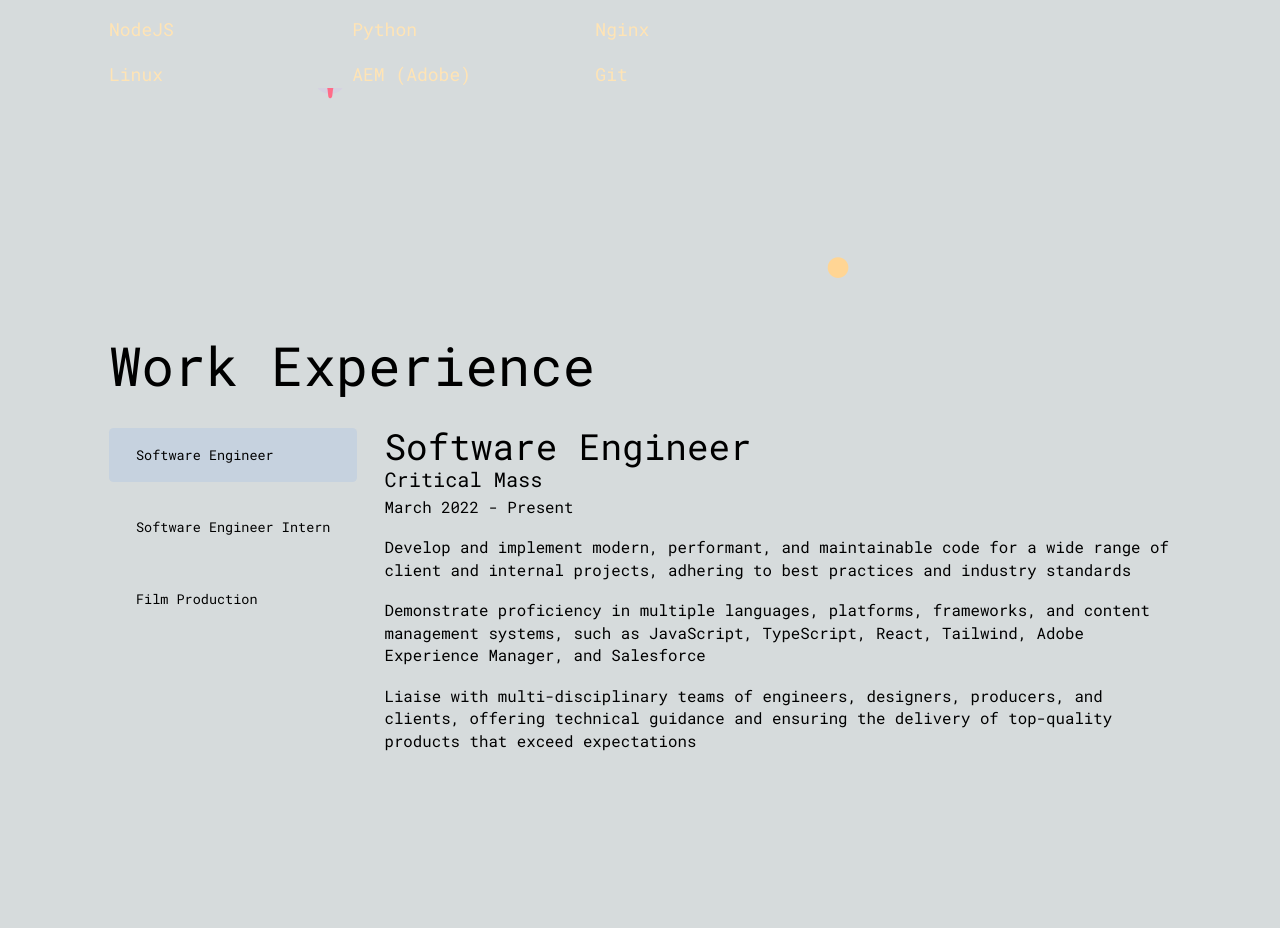
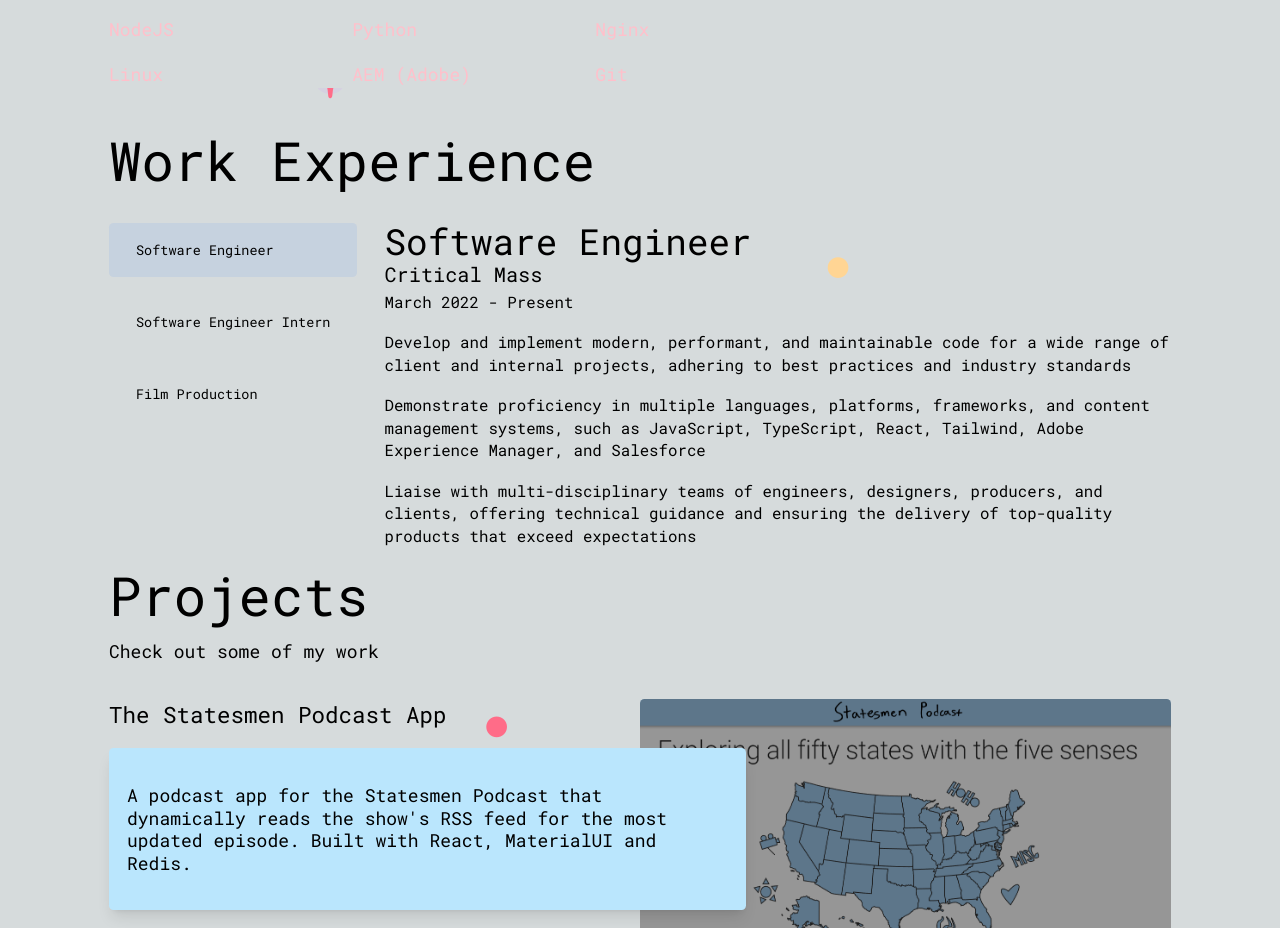
Before and after one commit to yunggarlic/new_personal, a Next.js app: page / in a window 1280 px wide. Shown: the part 1360-2288 px from the top of the page. Built offline with nearby package versions, Linux system fonts and the light colour scheme.

Commit message:
updates work height

```diff
--- a/src/components/Work.tsx
+++ b/src/components/Work.tsx
@@ -1,23 +1,24 @@
-import React, { useState, useEffect } from "react";
-import Link from "next/link";
-import { JobProp, JobProps } from "../lib/types";
+import React, { useState, useEffect } from 'react';
+import Link from 'next/link';
+import { JobProp, JobProps } from '../lib/types';
+import Swiper from 'swiper';
 
 const Work: React.FC<JobProps> = ({ jobs }) => {
   const [currentJob, setCurrentJob] = useState(0);
   return (
-    <section className="bg-primary-gradient flex h-screen items-center" id="work">
-      <div className="my-auto w-full tablet:h-[unset]">
+    <section className="bg-primary-gradient flex items-center" id="work">
+      <div className="h-scren my-auto w-full tablet:h-[unset]">
         <h2 className="pb-8">Work Experience</h2>
         <div className="work-inner flex h-full flex-col space-y-4 tablet:flex-row tablet:space-y-0">
-          <div className="tab-list flex justify-between gap-4 tablet:mr-6 tablet:flex-col tablet:justify-start">
+          <div className="tab-list swiper-container flex flex-col justify-between gap-4 tablet:mr-6 tablet:justify-start">
             {jobs.map((job, i) => (
               <button
                 key={i}
                 onClick={() => setCurrentJob(i)}
                 className={`${
                   currentJob === i
-                    ? "active bg-blue-500/10 dark:bg-deep-blue"
-                    : ""
+                    ? 'active bg-blue-500/10 dark:bg-deep-blue'
+                    : ''
                 } work-tab`}
               >
                 {job.jobTitle}
@@ -30,8 +31,8 @@ const Work: React.FC<JobProps> = ({ jobs }) => {
                 {...job}
                 className={`transition-opacity duration-500 ${
                   currentJob === i
-                    ? "visible h-full opacity-100"
-                    : "invisible h-0 opacity-0"
+                    ? 'visible h-full opacity-100'
+                    : 'invisible h-0 opacity-0'
                 } `}
                 key={i}
               />
@@ -57,7 +58,7 @@ const Job: React.FC<JobProp> = ({
       <h3 className="leading-8">
         <span>{jobTitle} </span>
         <Link href={companyLink} className="block text-lg">
-          {" "}
+          {' '}
           {company}
         </Link>
       </h3>
```
